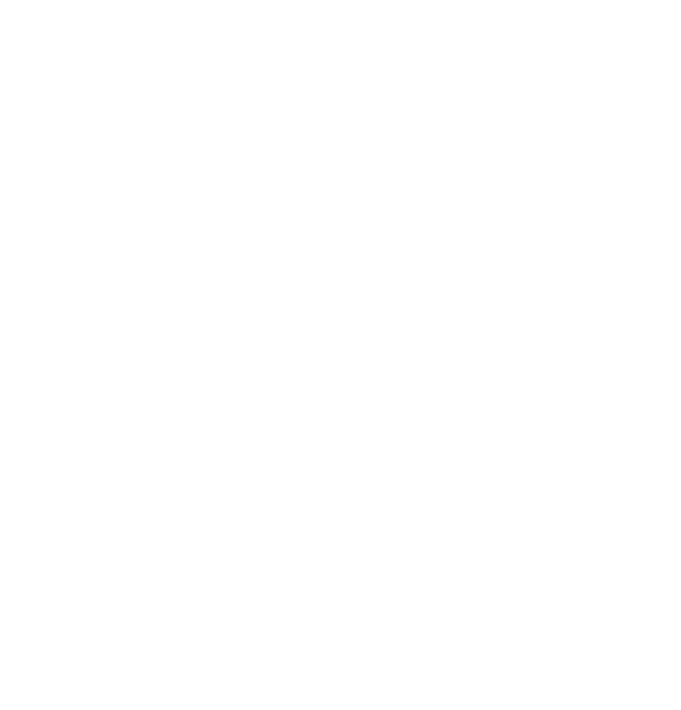
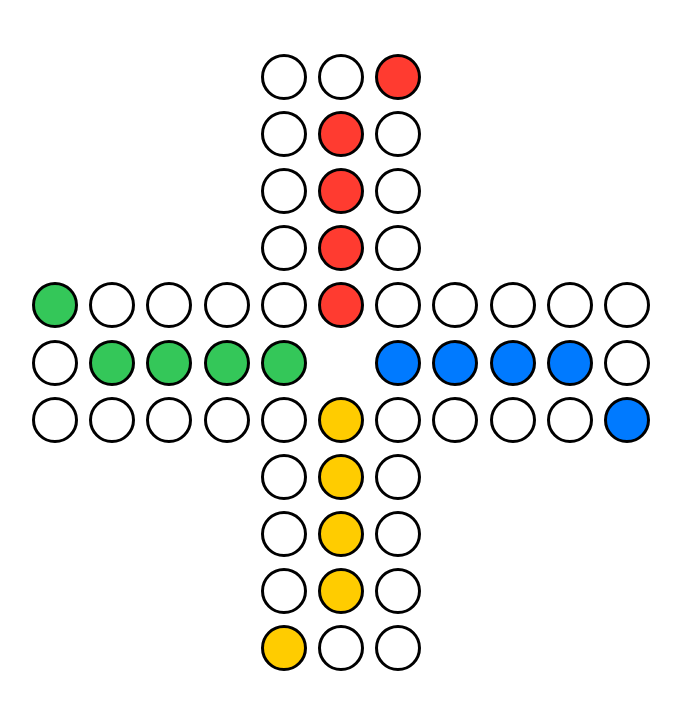
Before and after one commit to pavelruzicka/ludo-client, a Vue app: page / in a window 1280 px wide. Shown: the top 710 px of the page, without its empty margins (299-980 px from the left). Built offline with nearby package versions, Linux system fonts and the light colour scheme.

Commit message:
feat: visualize grid

```diff
--- a/src/App.vue
+++ b/src/App.vue
@@ -1,10 +1,126 @@
 <template>
-  <div id="app"></div>
+  <div id="app">
+    <div class="board">
+      <div class="row row--horizontal">
+        <div class="row row--vertical row--end row--reversed">
+          <div class="row row--horizontal">
+            <Field
+              v-for="field in fields.slice(0, 5)"
+              :special="field.special"
+              :key="field.index"
+            >{{ field.index }}</Field>
+          </div>
+          <Field
+            v-for="field in fields.slice(5, 9)"
+            :special="field.special"
+            :key="field.index"
+          >{{ field.index }}</Field>
+        </div>
+
+        <div class="row row--vertical">
+          <Field
+            v-for="field in fields.slice(9, 10)"
+            :special="field.special"
+            :key="field.index"
+          >{{ field.index }}</Field>
+          <Field
+            v-for="(field, index) in [null, null, null, null]"
+            special="red"
+            :key="index + 100"
+          ></Field>
+        </div>
+
+        <div class="row row--vertical">
+          <Field
+            v-for="field in fields.slice(10, 14)"
+            :special="field.special"
+            :key="field.index"
+          >{{ field.index }}</Field>
+          <div class="row row--horizontal">
+            <Field
+              v-for="field in fields.slice(14, 19)"
+              :special="field.special"
+              :key="field.index"
+            >{{ field.index }}</Field>
+          </div>
+        </div>
+      </div>
+
+      <div class="row row--horizontal">
+        <Field
+          v-for="field in fields.slice(39, 40)"
+          :special="field.special"
+          :key="field.index"
+        >{{ field.index }}</Field>
+        <Field
+          v-for="(field, index) in [null, null, null, null]"
+          special="green"
+          :key="index + 200"
+        ></Field>
+        <Field empty="true"/>
+        <Field v-for="(field, index) in [null, null, null, null]" special="blue" :key="index + 300"></Field>
+        <Field
+          v-for="field in fields.slice(19, 20)"
+          :special="field.special"
+          :key="field.index"
+        >{{ field.index }}</Field>
+      </div>
+
+      <div class="row row--horizontal">
+        <div class="row row--vertical row--end">
+          <div class="row row--horizontal">
+            <Field
+              v-for="field in fields.slice(34, 39).reverse()"
+              :special="field.special"
+              :key="field.index"
+            >{{ field.index }}</Field>
+          </div>
+          <Field
+            v-for="field in fields.slice(30, 34).reverse()"
+            :special="field.special"
+            :key="field.index"
+          >{{ field.index }}</Field>
+        </div>
+
+        <div class="row row--vertical">
+          <Field
+            v-for="(field, index) in [null, null, null, null]"
+            special="yellow"
+            :key="index + 400"
+          ></Field>
+          <Field
+            v-for="field in fields.slice(29, 30)"
+            :special="field.special"
+            :key="field.index"
+          >{{ field.index }}</Field>
+        </div>
+
+        <div class="row row--vertical">
+          <div class="row row--horizontal">
+            <Field
+              v-for="field in fields.slice(20, 25).reverse()"
+              :special="field.special"
+              :key="field.index"
+            >{{ field.index }}</Field>
+          </div>
+          <Field
+            v-for="field in fields.slice(25, 29)"
+            :special="field.special"
+            :key="field.index"
+          >{{ field.index }}</Field>
+        </div>
+      </div>
+    </div>
+  </div>
 </template>
 
 <script>
+import Field from "./components/Field.vue";
+
 export default {
   name: "app",
+
+  components: { Field },
 
   data() {
     return {};
@@ -17,10 +133,35 @@
     this.fields[10] = { occupied: 0, special: "red" };
     this.fields[20] = { occupied: 0, special: "blue" };
     this.fields[30] = { occupied: 0, special: "yellow" };
+
+    this.fields = this.fields.map((field, index) => ({ ...field, index }));
   }
 };
 </script>
 
 <style lang="sass">
+#app
+  margin: 3rem 0
+  display: flex
+  justify-content: center
+  align-items: center
 
+.row
+  display: flex
+  flex: 0 0 auto
+
+  &--horizontal
+    flex-direction: row
+
+    &.row--reversed
+      flex-direction: row-reverse
+
+  &--vertical
+    flex-direction: column
+
+    &.row--reversed
+      flex-direction: column-reverse
+
+  &--end *
+    align-self: flex-end
 </style>
--- /dev/null
+++ b/src/components/Field.vue
@@ -0,0 +1,40 @@
+<template>
+  <div class="field" :class="[special ? `field--${special}` : null, empty ? `field--empty` : null]">
+    <!-- <slot></slot> -->
+  </div>
+</template>
+
+<script>
+export default {
+  name: "field",
+  props: ["empty", "special"]
+};
+</script>
+
+<style lang="sass">
+.field
+  width: 2.5rem
+  height: 2.5rem
+  border: .2rem solid black
+  flex: 0 0 2.5rem
+  display: flex
+  justify-content: center
+  align-items: center
+  border-radius: 50%
+  margin: .35rem
+
+  &--empty
+    border-color: transparent
+
+  &--green
+    background: rgb(52, 199, 89)
+
+  &--red
+    background: rgb(255, 59, 48)
+
+  &--blue
+    background: rgb(0, 122, 255)
+
+  &--yellow
+    background: rgb(255, 204, 0)
+</style>
```
